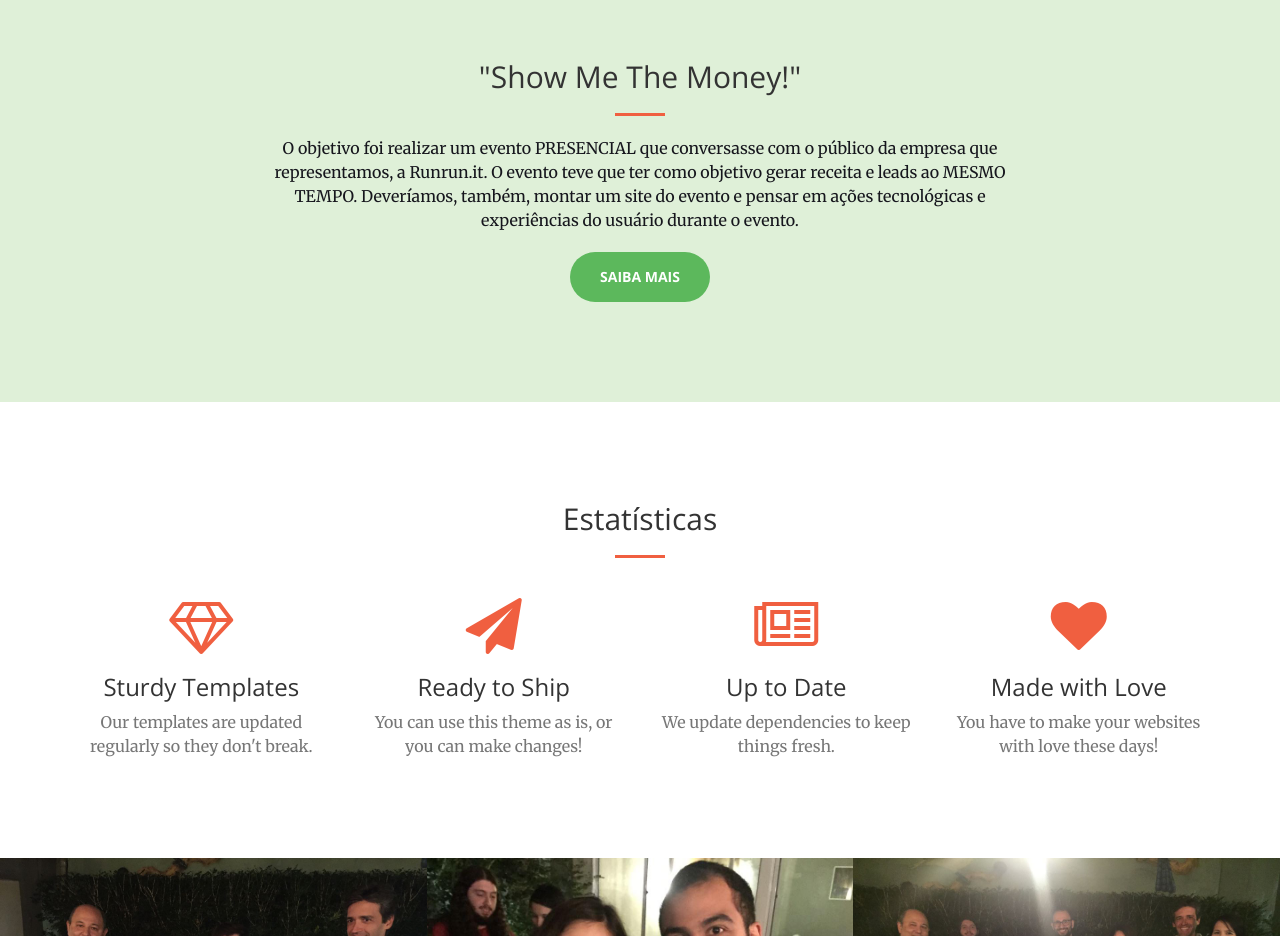
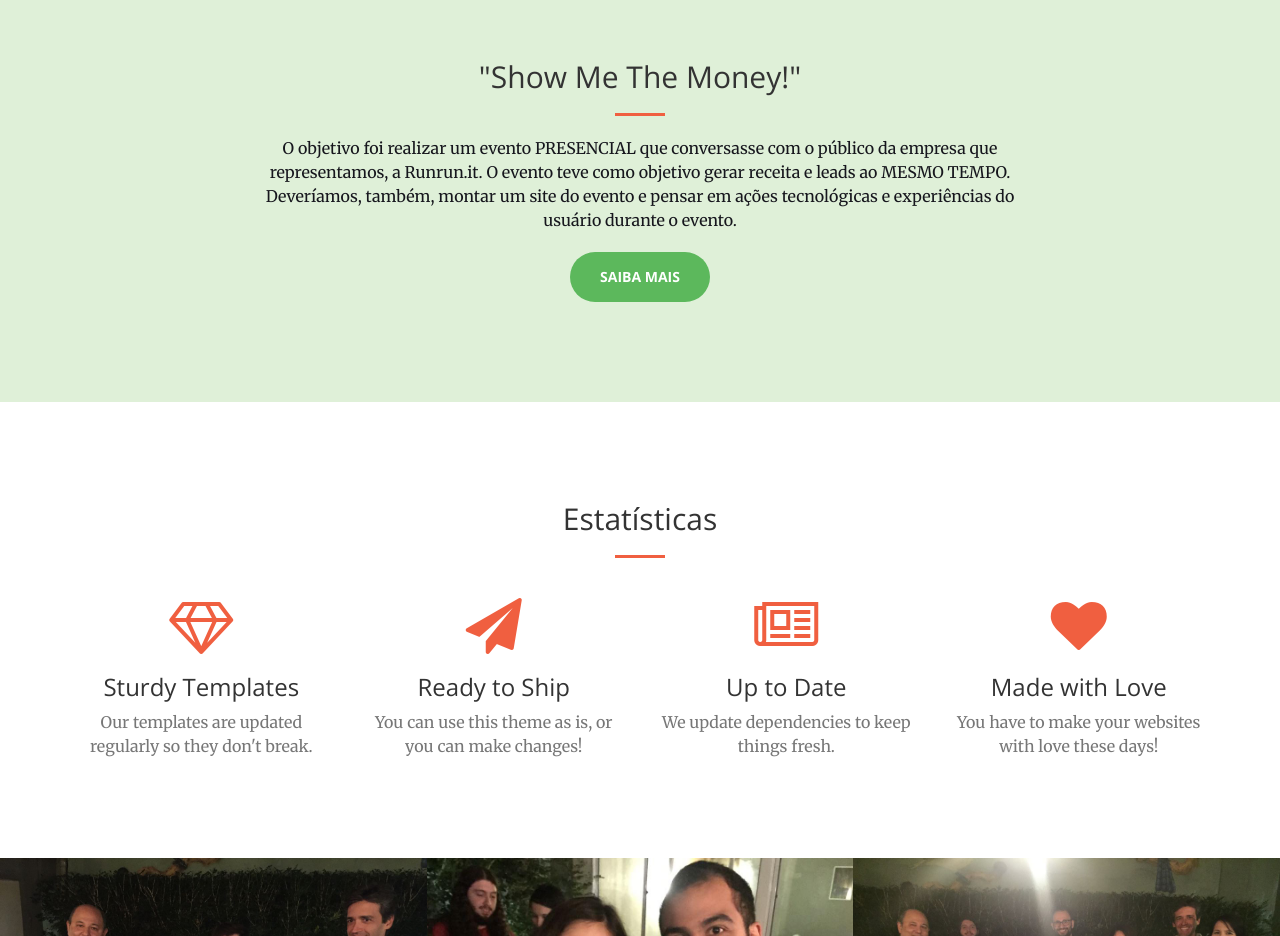
Before and after one commit to 4x4team/event-landing-page, a website: page report/index.html in a window 1280 px wide. Shown: the part 840-1776 px from the top of the page. Drawn offline with nearby package versions, Linux system fonts and the light colour scheme.

Commit message:
changed show me the money section

```diff
--- a/report/index.html
+++ b/report/index.html
@@ -86,8 +86,8 @@
                     <h2 class="section-heading">"Show Me The Money!"</h2>
 
                     <hr class="dark">
-                    <p style="color:#16161d">O objetivo foi realizar um evento PRESENCIAL que conversasse com o público da empresa que representamos, a Runrun.it. O evento teve que ter como objetivo gerar receita e leads ao MESMO TEMPO. Deveríamos, também, montar um site do evento
-                        e pensar em ações tecnológicas e experiências do usuário durante o evento.</p>
+                    <p style="color:#16161d">O objetivo foi realizar um evento PRESENCIAL que conversasse com o público da empresa que representamos, a Runrun.it. O evento teve como objetivo gerar receita e leads ao MESMO TEMPO. Deveríamos, também, montar um site do evento e
+                        pensar em ações tecnológicas e experiências do usuário durante o evento.</p>
                     <a href="#services" class="page-scroll btn btn-success btn-xl sr-button">Saiba Mais</a>
 
                 </div>
```
